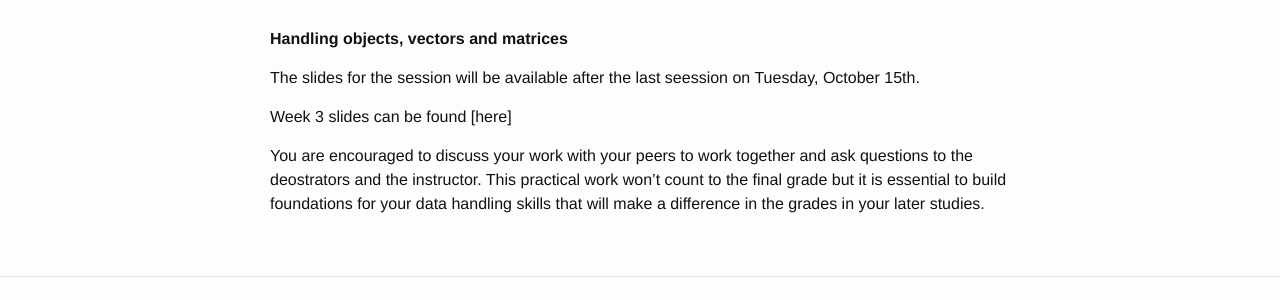
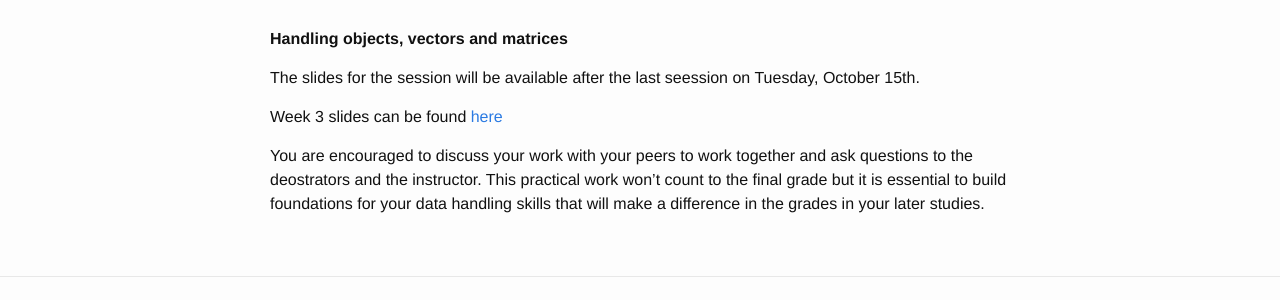
Before and after one commit to sods/R_data_handling, a Jekyll site: the page built from _posts/2019-10-14-week-2-basics-of-vectors-matrices.md, in a window 1280 px wide. Shown: the part 519-819 px from the top of the page. Built offline with Jekyll 4.4.1, drawn with Linux system fonts in a browser that asks for light colours; comment, search, counter and statistics services are not loaded; part of the change alters nothing that is shown.

Commit message:
adding lecture notes

```diff
--- a/_posts/2019-10-14-week-2-basics-of-vectors-matrices.md
+++ b/_posts/2019-10-14-week-2-basics-of-vectors-matrices.md
@@ -10,6 +10,6 @@ tagline: Handling objects, vectors and matrices
 
 The slides for the session will be available after the last seession on Tuesday, October 15th.
 
-Week 3 slides can be found [here]
+Week 3 slides can be found [here](http://opendsi.cc/R_data_handling/assets/Session_Wk3.pdf)
 
 You are encouraged to discuss your work with your peers to work together and ask questions to the deostrators and the instructor. This practical work won't count to the final grade but it is essential to build foundations for your data handling skills that will make a difference in the grades in your later studies.
```
